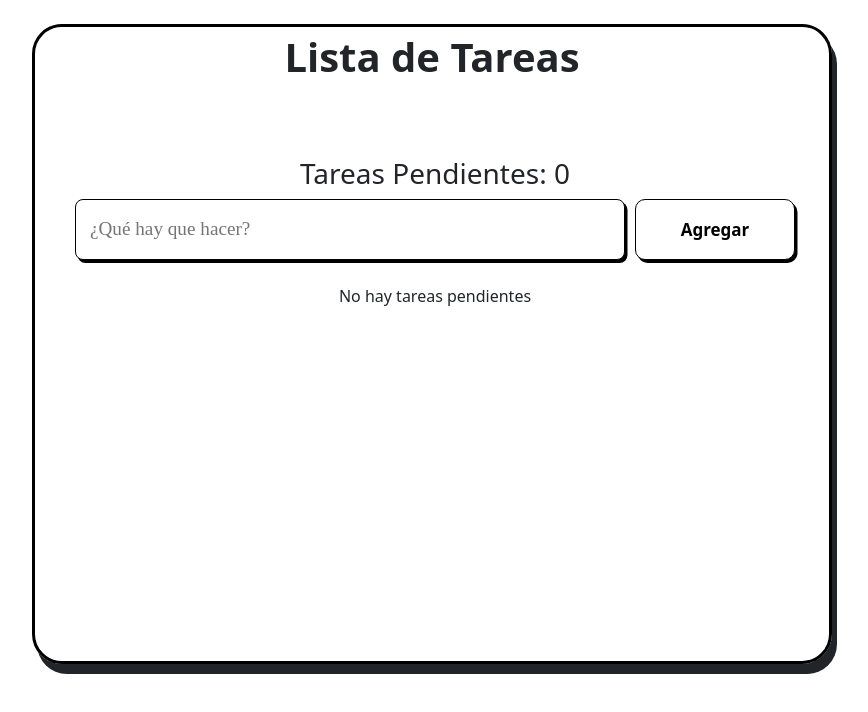
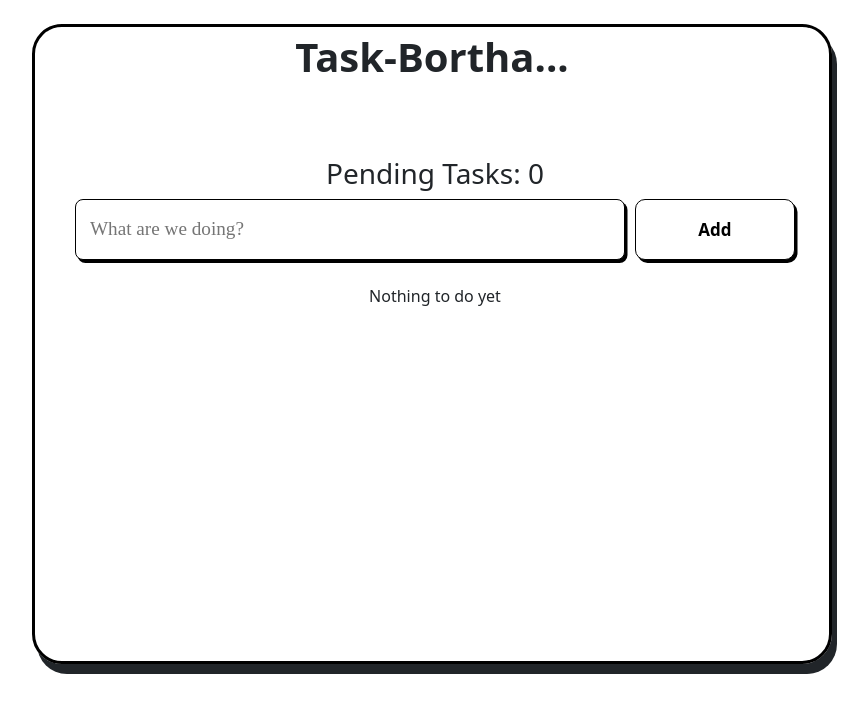
Before and after one commit to FrancoMarchetta/ListaTareas, a React (Vite) app: page / in a window 1280 px wide. Shown: the top 712 px of the page, without its empty margins (208-1076 px from the left). Built offline with nearby package versions, Linux system fonts and the light colour scheme.

Commit message:
translated

```diff
--- a/src/App.tsx
+++ b/src/App.tsx
@@ -18,7 +18,7 @@ function App() {
       <div id="MainBox">
 
          <strong style={{fontSize:"40px"}}>
-         Lista de Tareas
+         Task-Bortha...
         </strong>
 
 
--- a/src/components/ListTextArea.tsx
+++ b/src/components/ListTextArea.tsx
@@ -42,20 +42,20 @@ const ListTextArea = () => {
   return (
     <>
       <main>
-        <h3>Tareas Pendientes: {taskQuantity}</h3>
+        <h3>Pending Tasks: {taskQuantity}</h3>
 
         <div style={{ display: "flex" }}>
           <input style={{
             fontSize:"larger"
           }}
             ref={inputRef}
-            placeholder="¿Qué hay que hacer?"
+            placeholder="What are we doing?"
             className="input"
             name="text"
             type="text"
           />
           <button onClick={appendTask} id="addButton" className="addButton">
-            Agregar
+            Add
           </button>
         </div>
         <br />
@@ -63,7 +63,7 @@ const ListTextArea = () => {
 
         <section id="taskZoneID">
           {tasks.length === 0 ? (
-            <p>No hay tareas pendientes</p>
+            <p>Nothing to do yet</p>
           ) : (
             tasks.map((task, index) => (
               <div
```
